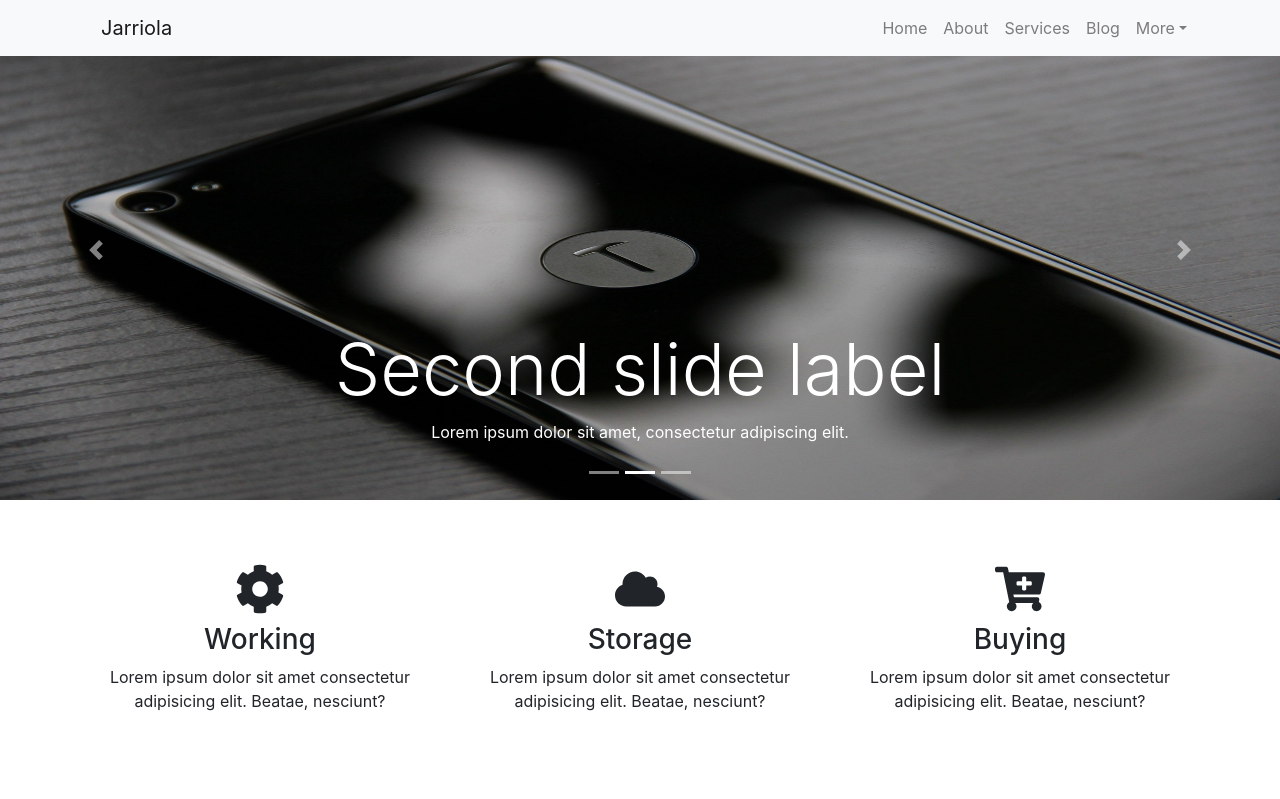
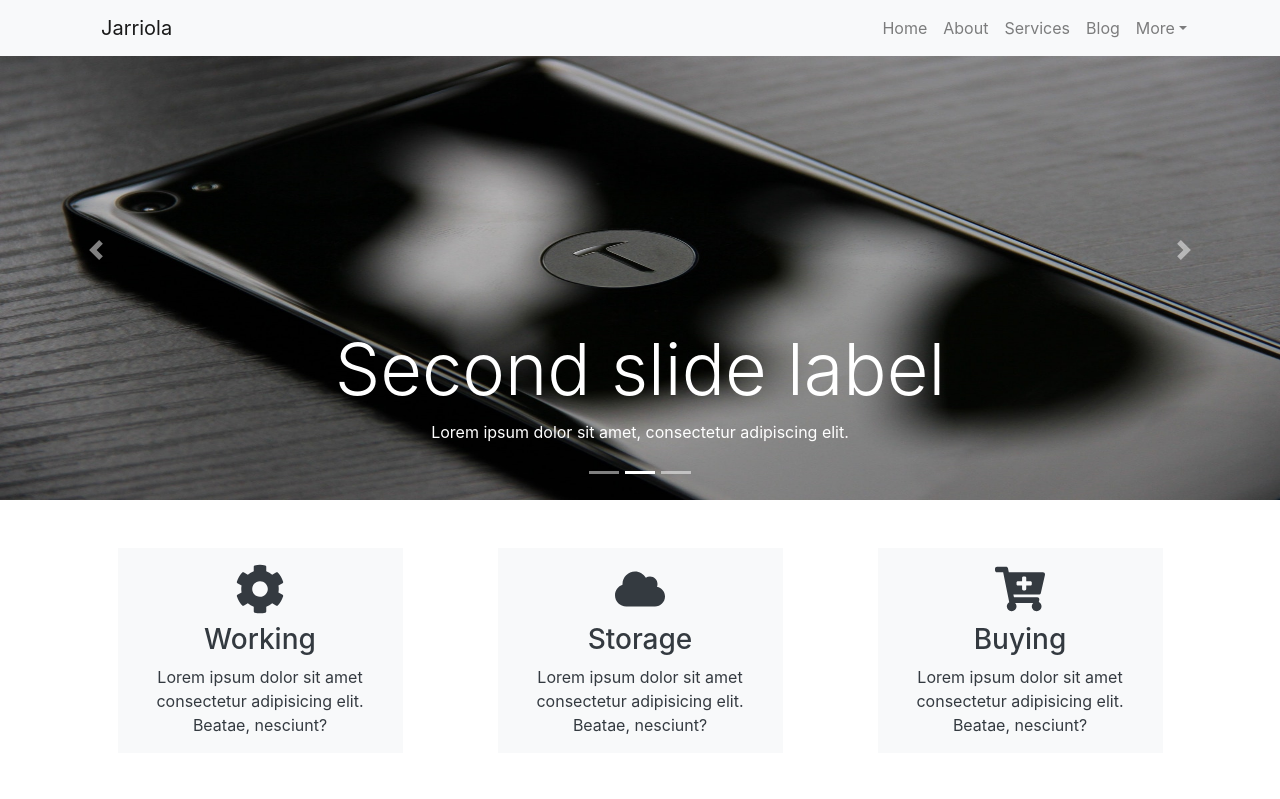
Before and after one commit to ing-arriola/company-site, a React (Create React App) app: page / in a window 1280 px wide. Shown: the top 799 px of the page. Built offline with nearby package versions, Linux system fonts and the light colour scheme.

Commit message:
refactored ColumnIcon and IconSection to reuse them on about page

```diff
--- a/src/Components/ColumIcon.js
+++ b/src/Components/ColumIcon.js
@@ -2,9 +2,10 @@ import React from "react";
 import { Col } from "react-bootstrap";
 import * as icons from "react-icons/fa";
 
-const ColumIcon = ({ icon, title }) => {
+const ColumIcon = ({ icon, title, background, color }) => {
+  const stylesToApply = `mb-4 text-center mx-auto ${background} ${color}`;
   return (
-    <Col className="mb-4 text-center" md={4}>
+    <Col className={stylesToApply} md={3}>
       <div style={{ fontSize: 50 }}>{React.createElement(icons[icon])}</div>
       <h3>{title}</h3>
       <p>
--- a/src/Containers/IconSection.js
+++ b/src/Containers/IconSection.js
@@ -2,14 +2,19 @@ import React from "react";
 import { Container, Row } from "react-bootstrap";
 import ColumIcon from "../Components/ColumIcon";
 
-const IconSection = () => {
+const IconSection = (props) => {
   return (
-    <section id="home-icons" className="py-5">
+    <section id="home-icons" className={props.padding}>
       <Container>
         <Row>
-          <ColumIcon icon="FaCog" title="Working" />
-          <ColumIcon icon="FaCloud" title="Storage" />
-          <ColumIcon icon="FaCartPlus" title="Buying" />
+          {props.icons.map((icon) => (
+            <ColumIcon
+              icon={icon.name}
+              title={icon.title}
+              background={icon.background}
+              color={props.color}
+            />
+          ))}
         </Row>
       </Container>
     </section>
--- a/src/Pages/About.js
+++ b/src/Pages/About.js
@@ -2,6 +2,7 @@ import React from "react";
 import SectionHeader from "../Components/SectionHeader";
 import image from "../Assets/image1.jpg";
 import TextImage from "../Components/About/TextImage";
+import IconSection from "../Containers/IconSection";
 const About = () => {
   return (
     <div className="mt-5">
@@ -12,6 +13,26 @@ const About = () => {
         outline="outline-primary"
       />
       <TextImage />
+      <IconSection
+        icons={[
+          { name: "FaRegBuilding", title: "Working", background: "bg-danger" },
+          { name: "FaBullhorn", title: "Storage", background: "bg-dark" },
+          { name: "FaCommentAlt", title: "Buying", background: "bg-danger" },
+        ]}
+        color="text-light"
+      />
+      <IconSection
+        icons={[
+          { name: "FaBox", title: "Delivery", background: "bg-dark" },
+          {
+            name: "FaCreditCard",
+            title: "Affordable",
+            background: "bg-danger",
+          },
+          { name: "FaCoffee", title: "Take it easy", background: "bg-dark" },
+        ]}
+        color="text-light"
+      />
     </div>
   );
 };
--- a/src/Pages/Home.js
+++ b/src/Pages/Home.js
@@ -10,7 +10,16 @@ const Home = () => {
   return (
     <div>
       <Carrousel />
-      <IconSection />
+      <IconSection
+        icons={[
+          { name: "FaCog", title: "Working", background: "bg-light" },
+          { name: "FaCloud", title: "Storage", background: "bg-light" },
+          { name: "FaCartPlus", title: "Buying", background: "bg-light" },
+        ]}
+        color="text-dark"
+        padding="py-5"
+      />
+
       <HomeSection />
       <VideoContainer />
       <Gallery />
```
